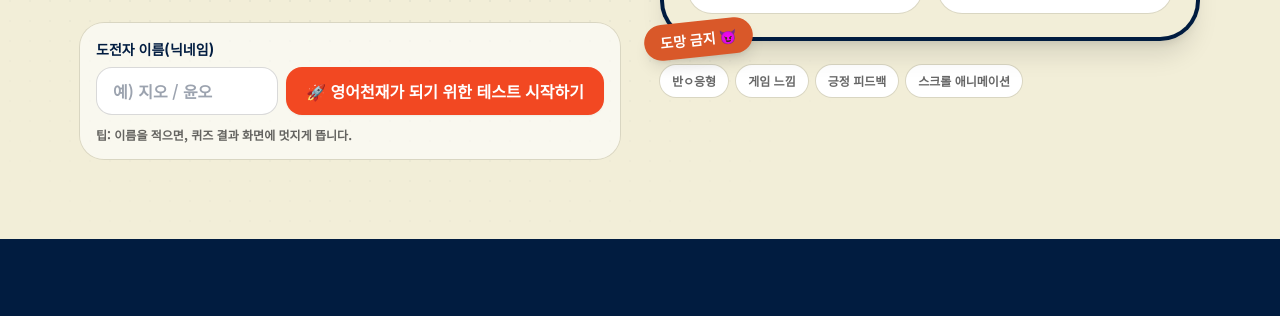
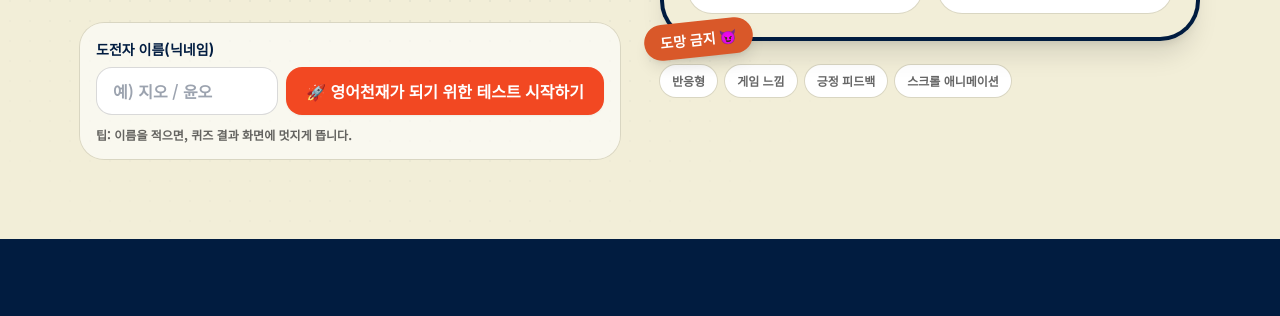
Before and after one commit to eodjjang/00_vibecoding2, a plain HTML site: page index.html in a window 1280 px wide. Shown: the part 454-770 px from the top of the page. Drawn offline with nearby package versions, Linux system fonts and the light colour scheme; a web font is replaced by a local one.

Commit message:
Update index.html

```diff
--- a/index.html
+++ b/index.html
@@ -144,7 +144,7 @@
             </div>
 
             <div class="mt-6 flex flex-wrap gap-2 text-xs font-bold text-black/60">
-              <span class="rounded-full bg-white px-3 py-2 ring-1 ring-black/10">반ㅇ응형</span>
+              <span class="rounded-full bg-white px-3 py-2 ring-1 ring-black/10">반응형</span>
               <span class="rounded-full bg-white px-3 py-2 ring-1 ring-black/10">게임 느낌</span>
               <span class="rounded-full bg-white px-3 py-2 ring-1 ring-black/10">긍정 피드백</span>
               <span class="rounded-full bg-white px-3 py-2 ring-1 ring-black/10">스크롤 애니메이션</span>
```
